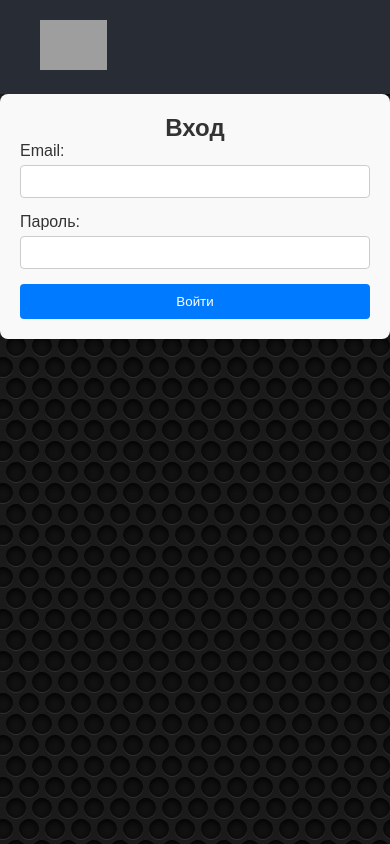
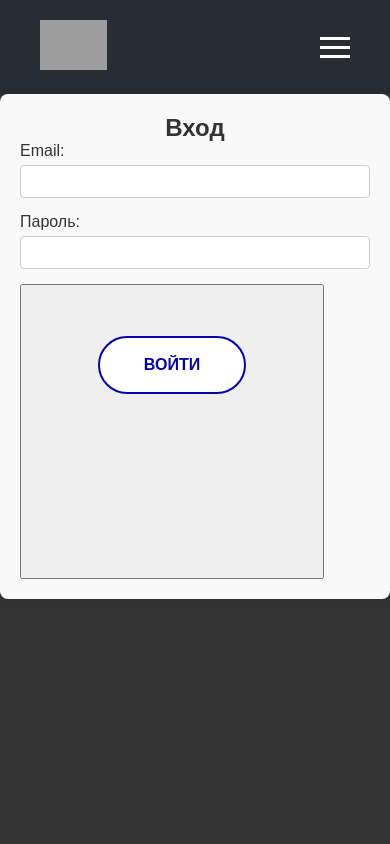
Before and after one commit to shisha-cpu/MERN-spare-parts-frontend, a React (Vite) app: page /login in a window 390 px wide. Built offline with nearby package versions, Linux system fonts and the light colour scheme; grey boxes are pictures that could not be loaded.

Commit message:
Сделан адаптив

```diff
--- a/package.json
+++ b/package.json
@@ -14,9 +14,11 @@
     "axios": "^1.7.2",
     "react": "^18.3.1",
     "react-dom": "^18.3.1",
+    "react-redux": "^9.1.2",
     "react-router-dom": "^6.25.1",
     "react-slick": "^0.30.2",
     "reduxjs": "file:../../../../../../toolkit",
+    "scss": "^0.2.4",
     "slick-carousel": "^1.8.1",
     "xlsx": "^0.18.5"
   },
@@ -28,6 +30,7 @@
     "eslint-plugin-react": "^7.34.2",
     "eslint-plugin-react-hooks": "^4.6.2",
     "eslint-plugin-react-refresh": "^0.4.7",
+    "sass": "^1.77.8",
     "vite": "^5.3.1"
   }
 }
--- a/src/Components/Header.jsx
+++ b/src/Components/Header.jsx
@@ -4,9 +4,9 @@ import { Link } from 'react-router-dom';
 import { useDispatch, useSelector } from 'react-redux';
 
 export default function Header() {
-    const [isMenuOpen, setIsMenuOpen] = useState(false);
     const dispatch = useDispatch();
     const user = useSelector(state => state.user);
+    const [menuOpen, setMenuOpen] = useState(false);
 
     useEffect(() => {
         const handleScroll = () => {
@@ -23,7 +23,7 @@ export default function Header() {
     }, []);
 
     const toggleMenu = () => {
-        setIsMenuOpen(!isMenuOpen);
+        setMenuOpen(!menuOpen);
     };
 
     console.log(user);
@@ -33,18 +33,20 @@ export default function Header() {
             <div className="logo">
                 <img src="path-to-your-logo.png" alt="Logo" />
             </div>
-            <div className={`menu-toggle ${isMenuOpen ? 'active' : ''}`} onClick={toggleMenu}>
+            <div className={`menu-toggle ${menuOpen ? 'active' : ''}`} onClick={toggleMenu}>
                 <div className="bar"></div>
                 <div className="bar"></div>
                 <div className="bar"></div>
             </div>
-            <nav className={`navigation ${isMenuOpen ? 'open' : ''}`}>
+            <nav className={`navigation ${menuOpen ? 'open' : ''}`}>
+                <div className="merge">
                     <ul>
                         <li><Link to='/'>Главная</Link></li>
                         <li><Link to='/catalog'>Каталог</Link></li>
                         <li><Link to='/about'>О нас</Link></li>
                         <li><Link to='/contact'>Контакты</Link></li>
                     </ul>
+                </div>
                 <ul>
                     {!user.isLoggin ? (
                         <>
@@ -52,7 +54,7 @@ export default function Header() {
                             <li><Link to='/login'>Вход</Link></li>
                         </>
                     ) : (
-                        <li>Пользователь ! {user.userInfo.username}</li>
+                        <li>Пользователь: {user.userInfo.username}</li>
                     )}
                 </ul>
             </nav>
--- a/src/Components/Login.jsx
+++ b/src/Components/Login.jsx
@@ -4,6 +4,7 @@ import './login.css'; // Подключение файла стилей
 import { useDispatch } from 'react-redux';
 import { Navigate } from 'react-router-dom';
 import { setUser } from '../store/slices/userSlice';
+import Button from './elements/Button';
 
 const Login = () => {
     const [email, setEmail] = useState('');
@@ -63,7 +64,7 @@ const Login = () => {
                         required
                     />
                 </div>
-                <button type="submit" className="login-button">Войти</button>
+                <button type="submit" className=""><Button text='Войти' /></button>
             </form>
         </div>
     );
--- /dev/null
+++ b/src/Components/elements/Button.jsx
@@ -0,0 +1,31 @@
+
+import './button.scss'
+
+export default function Button(props) {
+
+    return (
+        <div className="buttons">
+            <button className="blob-btn">
+                {props.text}
+                <span className="blob-btn__inner">
+                    <span className="blob-btn__blobs">
+                        <span className="blob-btn__blob"></span>
+                        <span className="blob-btn__blob"></span>
+                        <span className="blob-btn__blob"></span>
+                        <span className="blob-btn__blob"></span>
+                    </span>
+                </span>
+            </button>
+            <br />
+            <svg xmlns="http://www.w3.org/2000/svg" version="1.1">
+                <defs>
+                    <filter id="goo">
+                        <feGaussianBlur in="SourceGraphic" result="blur" stdDeviation="10"></feGaussianBlur>
+                        <feColorMatrix in="blur" mode="matrix" values="1 0 0 0 0 0 1 0 0 0 0 0 1 0 0 0 0 0 21 -7" result="goo"></feColorMatrix>
+                        <feBlend in2="goo" in="SourceGraphic" result="mix"></feBlend>
+                    </filter>
+                </defs>
+            </svg>
+        </div>
+    );
+}
--- /dev/null
+++ b/src/Components/elements/button.scss
@@ -0,0 +1,126 @@
+*, *:before, *:after {
+    box-sizing: border-box;
+    margin: 0;
+    padding: 0;
+  }
+  $openSans: 'Open Sans', Helvetica, Arial, sans-serif;
+  body {
+    background: #333;
+    font-family: $openSans;
+  }
+
+  .buttons {
+    margin-top: 50px;
+    text-align: center;
+    border-radius:30px;
+  }
+
+  $cyan: #0505A9;
+  $dark: #FFFFFF;
+  $borderW: 2px;
+
+  .blob-btn {
+    $numOfBlobs: 4;
+    z-index: 1;
+    position: relative;
+    padding: 20px 46px;
+    margin-bottom: 30px;
+    text-align: center;
+    text-transform: uppercase;
+    color: $cyan;
+    font-size: 16px;
+    font-weight: bold;
+    background-color: transparent;
+    outline: none;
+    border: none;
+    transition: color 0.5s;
+    cursor: pointer;
+    border-radius:30px;
+
+    &:before {
+      content: "";
+      z-index: 1;
+      position: absolute;
+      left: 0;
+      top: 0;
+      width: 100%;
+      height: 100%;
+      border: $borderW solid $cyan;
+      border-radius:30px;
+    }
+
+    &:after {
+      content: "";
+      z-index: -2;
+      position: absolute;
+      left: $borderW*1.5;
+      top: $borderW*1.5;
+      width: 100%;
+      height: 100%;
+
+      transition: all 0.3s 0.2s;
+      border-radius:30px;
+    }
+
+    &:hover {
+      color: $dark;
+      border-radius:30px;
+
+      &:after {
+        transition: all 0.3s;
+        left: 0;
+        top: 0;
+        border-radius:30px;
+      }
+    }
+
+    &__inner {
+      z-index: -1;
+      overflow: hidden;
+      position: absolute;
+      left: 0;
+      top: 0;
+      width: 100%;
+      height: 100%;
+      border-radius:30px;
+      background:#ffffff;
+    }
+
+    &__blobs {
+      position: relative;
+      display: block;
+      height: 100%;
+      filter: url('#goo');
+    }
+
+    &__blob {
+      position: absolute;
+      top: $borderW;
+      width: 100% / $numOfBlobs;
+      height: 100%;
+      background: $cyan;
+      border-radius: 100%;
+      transform: translate3d(0,150%,0) scale(1.7);
+      transition: transform 0.45s;
+
+      @supports(filter: url('#goo')) {
+        transform: translate3d(0,150%,0) scale(1.4);
+      }
+
+      @for $i from 1 through $numOfBlobs {
+        &:nth-child(#{$i}) {
+          left: ($i - 1) * (120% / $numOfBlobs);
+          transition-delay: ($i - 1) * 0.08s;
+        }
+      }
+
+      .blob-btn:hover & {
+        transform: translateZ(0) scale(1.7);
+
+        @supports(filter: url('#goo')) {
+          transform: translateZ(0) scale(1.4);
+        }
+      }
+    }
+
+  }
--- a/src/Components/header.css
+++ b/src/Components/header.css
@@ -1,4 +1,3 @@
-/* Общие стили */
 @import url('https://fonts.googleapis.com/css2?family=Poppins:wght@400;600&display=swap');
 
 * {
@@ -22,7 +21,6 @@ body {
     top: 0;
     z-index: 1000;
     transition: background-color 0.3s ease;
-    position: relative; /* Добавлено для абсолютного позиционирования бургер-меню */
 }
 
 .header.scrolled {
@@ -45,20 +43,18 @@ body {
     }
 }
 
-/* Стили для навигации */
-.navigation ul {
+/* Стили для меню */
+.navigation ul, .auth-navigation ul {
     display: flex;
     list-style: none;
-    margin: 0;
-    padding: 0;
 }
 
-.navigation li {
+.navigation li, .auth-navigation li {
     margin-left: 20px;
     position: relative;
 }
 
-.navigation a {
+.navigation a, .auth-navigation a {
     color: white;
     text-decoration: none;
     font-size: 16px;
@@ -66,12 +62,12 @@ body {
     transition: color 0.3s ease, transform 0.3s ease;
 }
 
-.navigation a:hover {
+.navigation a:hover, .auth-navigation a:hover {
     color: #61dafb;
     transform: translateY(-5px);
 }
 
-.navigation a::after {
+.navigation a::after, .auth-navigation a::after {
     content: '';
     display: block;
     width: 0;
@@ -83,54 +79,79 @@ body {
     left: 0;
 }
 
-.navigation a:hover::after {
+.navigation a:hover::after, .auth-navigation a:hover::after {
     width: 100%;
 }
 
-/* Стили для бургер-меню */
-.burger-menu {
+/* Стили для кнопки бургер */
+.menu-toggle {
     display: none;
     flex-direction: column;
     cursor: pointer;
-    z-index: 2000;
+    width: 30px;
+    height: 21px;
+    justify-content: space-between;
+    align-items: center;
 }
 
-.burger-menu div {
-    width: 25px;
-    height: 2px;
+.menu-toggle .bar {
+    width: 100%;
+    height: 3px;
     background-color: white;
-    margin: 5px 0;
-    transition: 0.3s;
+    transition: all 0.3s ease;
 }
 
-/* Стили для навигационного меню в режиме бургер-меню */
-.navigation ul {
-    display: flex;
-    flex-direction: column;
-    position: absolute;
-    top: 70px;
-    right: 0;
-    background-color: #282c34;
-    width: 100%;
-    max-width: 300px;
-    padding: 20px;
-    border-radius: 5px;
-    box-shadow: 0 4px 8px rgba(0, 0, 0, 0.3);
-    transform: translateX(100%);
-    transition: transform 0.3s ease;
+.menu-toggle.active .bar:nth-child(1) {
+    transform: rotate(45deg) translate(5px, 6px);
 }
 
-.navigation ul.show {
-    transform: translateX(0);
+.menu-toggle.active .bar:nth-child(2) {
+    opacity: 0;
 }
 
-/* Медиа-запросы */
+.menu-toggle.active .bar:nth-child(3) {
+    transform: rotate(-45deg) translate(6px, -6px);
+}
+
+/* Стили для навигации на мобильных устройствах */
+.navigation, .auth-navigation {
+    display: flex;
+    gap: 20px;
+}
+
 @media (max-width: 768px) {
-    .navigation {
+    .navigation, .auth-navigation {
         display: none;
+        flex-direction: column;
+        position: absolute;
+        top: 70px; /* Расположите ниже логотипа или измените по необходимости */
+        right: 0;
+        background-color: #282c34;
+        width: 100%;
+        padding: 20px;
+        border-top: 1px solid rgba(255, 255, 255, 0.2);
+        box-shadow: 0px 2px 5px rgba(0, 0, 0, 0.5);
+        z-index: 999;
     }
 
-    .burger-menu {
+    .navigation.open, .auth-navigation.open {
+        display: flex;
+    }
+
+    .navigation ul, .auth-navigation ul {
+        flex-direction: column;
+        gap: 10px;
+    }
+
+    .navigation ul li, .auth-navigation ul li {
+        margin-left: 0;
+    }
+
+    .menu-toggle {
         display: flex;
     }
 }
+
+.merge{
+    margin-right: 20svw;
+}
--- a/src/Components/home.css
+++ b/src/Components/home.css
@@ -14,6 +14,7 @@
     border-radius: 10px;
     overflow: hidden;
     transition: transform 0.5s ease, border 0.5s ease;
+    margin-top: 10px;
 }
 
 .header-title::before {
@@ -46,9 +47,8 @@
 
 @media (min-width: 768px) and (max-width: 1024px) {
     .header-title {
-
-        width: 70vw;
-        height: 50vh;
+        width: 50vw;
+        height: 40vh;
     }
 }
 
--- a/src/Components/login.css
+++ b/src/Components/login.css
@@ -31,23 +31,9 @@ h2 {
 }
 
 .form-group input {
-    width: 100%;
+
     padding: 8px;
     border: 1px solid #ccc;
     border-radius: 4px;
     box-sizing: border-box;
 }
-
-.login-button {
-    width: 100%;
-    padding: 10px;
-    background-color: #007bff;
-    color: white;
-    border: none;
-    border-radius: 4px;
-    cursor: pointer;
-}
-
-.login-button:hover {
-    background-color: #0056b3;
-}
--- a/src/main.css
+++ b/src/main.css
@@ -1,12 +1,12 @@
 * {
     padding: 0;
     margin: 0;
-    box-sizing: border-box; /* Это помогает избежать проблем с масштабированием, так как учитывает padding и border в ширине и высоте элемента */
+    /* box-sizing: border-box;  */
     font-family: Arial, Helvetica, sans-serif;
 }
 
 body {
-    background: url('../public/dotally.png') ;
+    /* background: url('../public/dotally.png') ; */
     margin: 0;
 }
 
```
Also changed, not shown: src/Components/Home.jsx (+6 -2 lines), 2 other files (tests, documents, lock files or other folders). Lines whose indentation alone changed are shown as unchanged.
